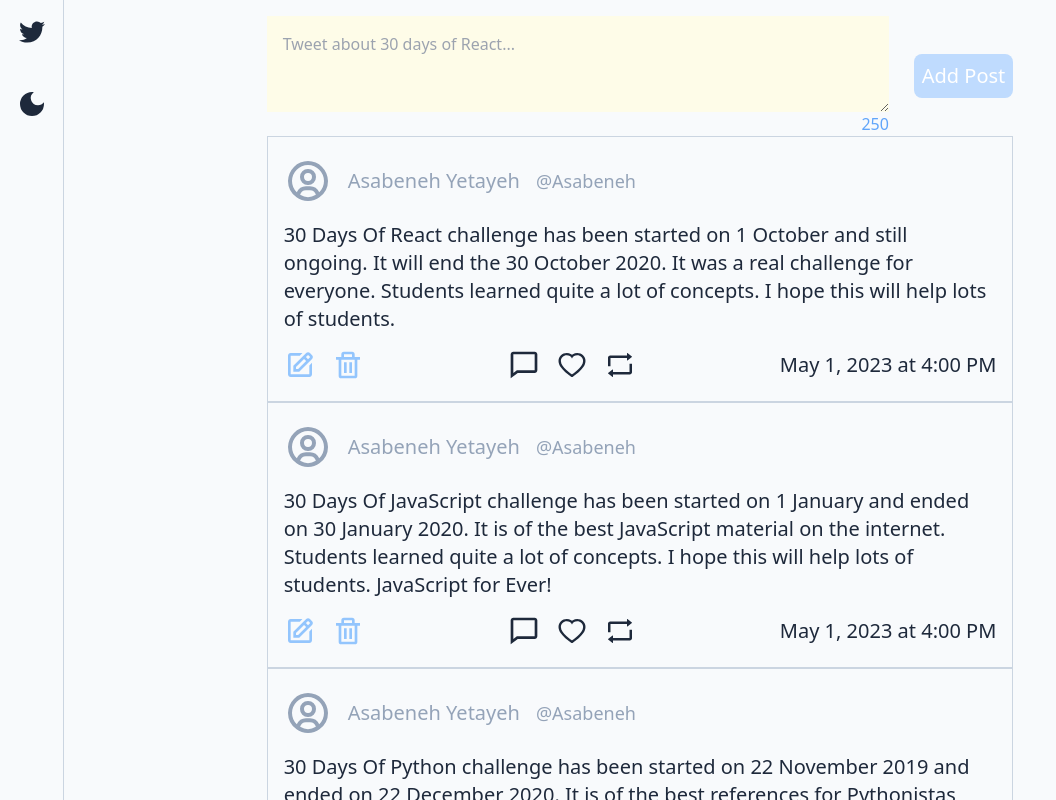
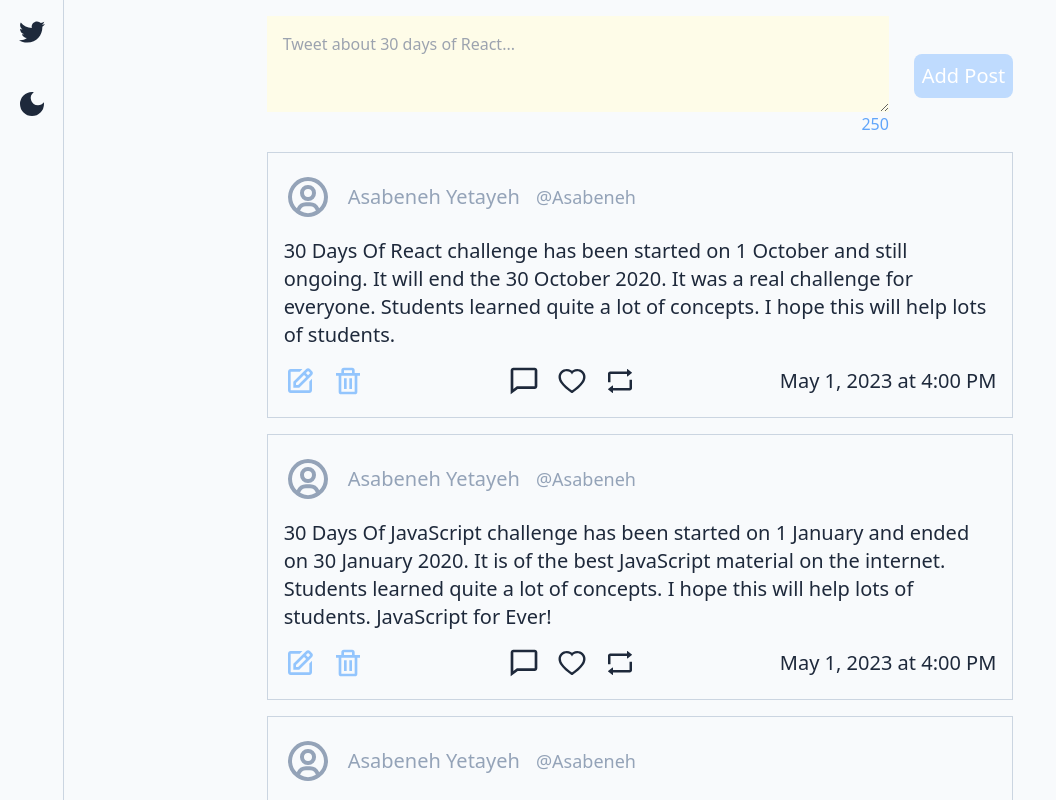
Before and after one commit to AbhinavTuladhar/Simple-Twitter-Clone, a React (Create React App) app: page / in a window 1280 px wide. Shown: the top 800 px of the page, without its empty margins (0-1056 px from the left). Built offline with nearby package versions, Linux system fonts and the light colour scheme.

Commit message:
some code formatting changes

```diff
--- a/src/App.jsx
+++ b/src/App.jsx
@@ -21,7 +21,9 @@ const App = () => {
 
   const addContent = ( content ) => {
     // First find the maximum value of the id in the tweetData array
-    const maxId = tweetData.reduce((prev, current) => (prev.id > current.id) ? prev : current).id;
+    const maxId = tweetData.length > 0 ?
+      tweetData.reduce((prev, current) => (prev.id > current.id) ? prev : current).id
+      : 0
     const newTweet = {
       id: maxId + 1,
       author: 'Anonymous User',
@@ -54,7 +56,15 @@ const App = () => {
   }
 
   const tweetList = tweetData.map(tweet => {
-    return <Tweet {...tweet} id={tweet.id} key = {tweet.id} deleteContent={deleteContent} updateContent={updateContent} />
+    return (
+      <Tweet
+        {...tweet}
+        id={tweet.id}
+        key = {tweet.id}
+        deleteContent={deleteContent}
+        updateContent={updateContent}
+      />
+    )
   })
 
   return (
--- a/src/components/Form.jsx
+++ b/src/components/Form.jsx
@@ -37,7 +37,7 @@ const Form = ({ addContent }) => {
           > {charactersRemaining} </p>
         </div>
         <button
-          className={`${text === '' ? disabledColour : enabledColour} text-white text-xl p-2 rounded-lg h-1/2`}
+          className={`${text === '' ? disabledColour : enabledColour} text-white text-xl p-2 rounded-lg h-1/2 duration-300`}
           disabled={text === '' ? true : false}
           onClick={addTweet}
         > Add Post </button>
--- a/src/components/Tweet.jsx
+++ b/src/components/Tweet.jsx
@@ -41,7 +41,7 @@ const Tweet = ({ id, author, handle, content, deleteContent, updateContent }) =>
   }
 
   const viewingContent = (
-    <div className='border border-slate-300 w-screen sm:w-7/12 mx-auto text-xl py-1'>
+    <div className='border border-slate-300 w-screen sm:w-7/12 mx-auto text-xl py-1 mt-4'>
       <div className='text-slate-400 flex flex-row items-center m-4 gap-4'>
         <BiUserCircle size={48} />
         {author}
```
